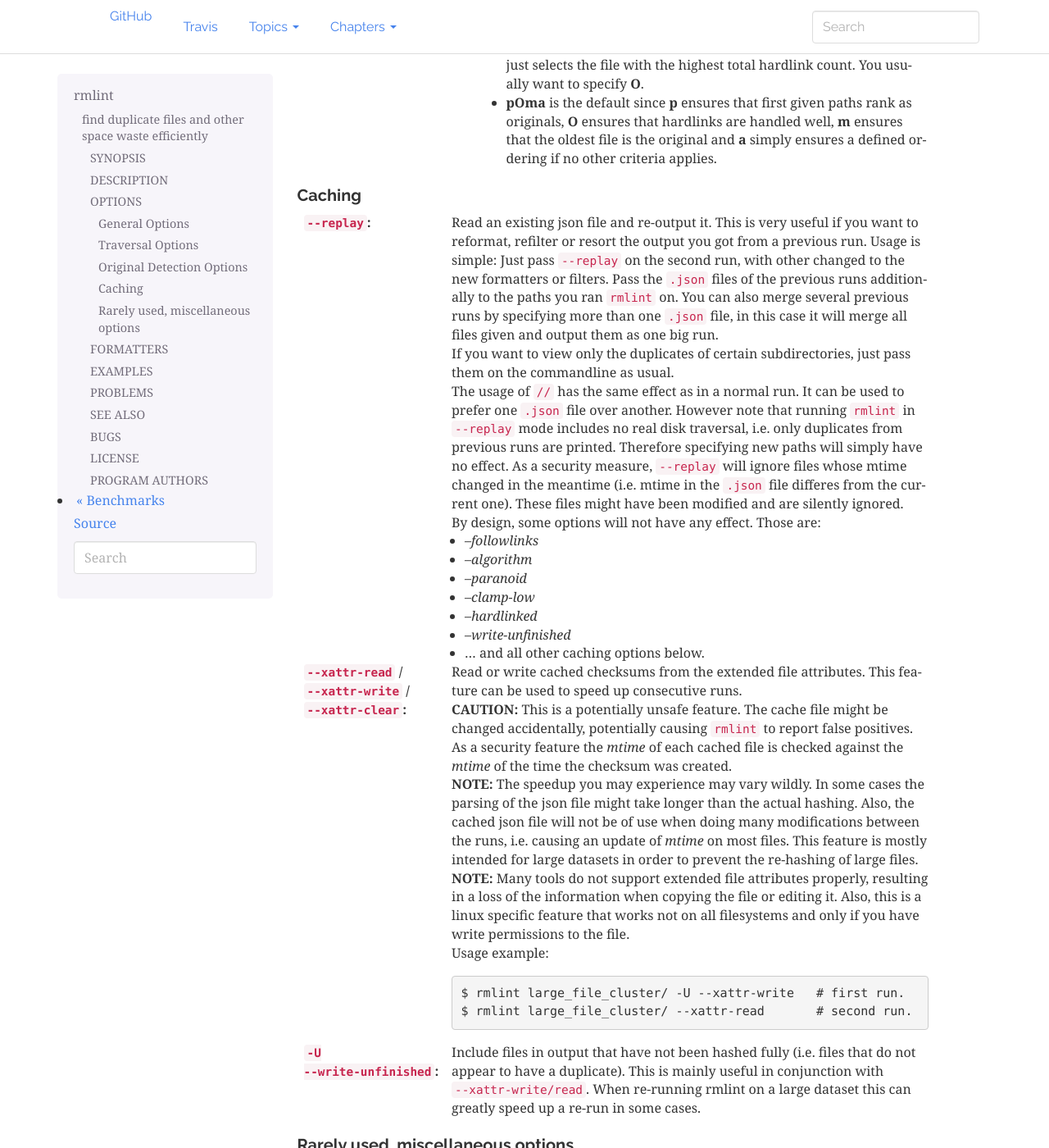
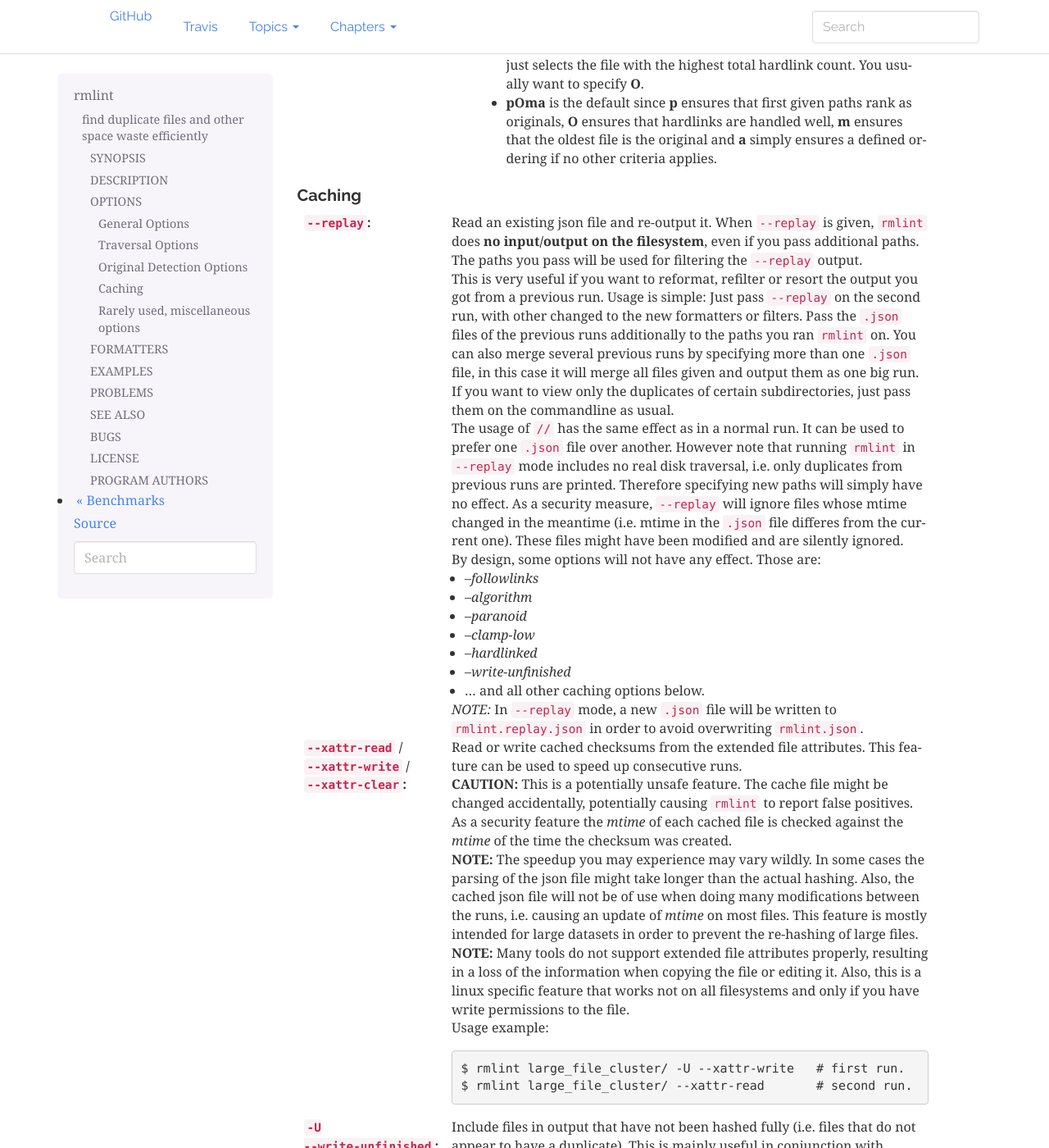
Before and after one commit to sahib/rmlint, a Sphinx documentation site: the page built from docs/rmlint.1.rst, in a window 1280 px wide and 1400 px high, scrolled down 6576 px. Shown: the whole window at 82% size. Built offline with Sphinx 7.4.7, drawn with Linux system fonts in a browser that asks for light colours; some of the changed text lies outside the part shown.

Commit message:
docs: Explain --replay a bit more.

```diff
--- a/docs/rmlint.1.rst
+++ b/docs/rmlint.1.rst
@@ -383,13 +383,18 @@ Caching
 
 :``--replay``:
 
-    Read an existing json file and re-output it. This is very useful if you
-    want to reformat, refilter or resort the output you got from a previous
-    run. Usage is simple: Just pass ``--replay`` on the second run, with other
-    changed to the new formatters or filters. Pass the ``.json`` files of the
-    previous runs additionally to the paths you ran ``rmlint`` on. You can also
-    merge several previous runs by specifying more than one ``.json`` file, in
-    this case it will merge all files given and output them as one big run.
+    Read an existing json file and re-output it. When ``--replay`` is given,
+    ``rmlint`` does **no input/output on the filesystem**, even if you pass
+    additional paths. The paths you pass will be used for filtering the
+    ``--replay`` output.
+
+    This is very useful if you want to reformat, refilter or resort the output
+    you got from a previous run. Usage is simple: Just pass ``--replay`` on the
+    second run, with other changed to the new formatters or filters. Pass the
+    ``.json`` files of the previous runs additionally to the paths you ran
+    ``rmlint`` on. You can also merge several previous runs by specifying more
+    than one ``.json`` file, in this case it will merge all files given and
+    output them as one big run.
 
     If you want to view only the duplicates of certain subdirectories, just
     pass them on the commandline as usual.
@@ -412,6 +417,9 @@ Caching
     - `--hardlinked`
     - `--write-unfinished`
     - ... and all other caching options below.
+
+    *NOTE:* In ``--replay`` mode, a new ``.json`` file will be written to
+    ``rmlint.replay.json`` in order to avoid overwriting ``rmlint.json``.
 
 :``--xattr-read`` / ``--xattr-write`` / ``--xattr-clear``:
 
@@ -623,6 +631,11 @@ This is a collection of common usecases and other tricks:
 
   ``$ rmlint --replay rmlint.json large_dir -S MaD``
 
+* Merge together previous runs, but prefer the originals to be from ``b.json`` and
+  make sure that no files are deleted from ``b.json``:
+
+  ``$ rmlint --replay a.json // b.json -k``
+
 * Search only for duplicates and duplicate directories
 
   ``$ rmlint -T "df,dd" .``
```
Also changed, not shown: docs/tutorial.rst (+8 -2 lines).
